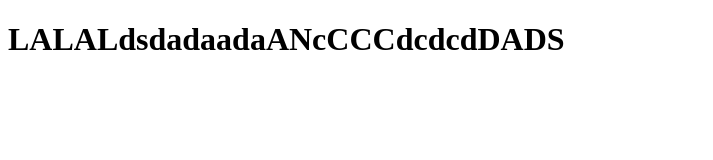
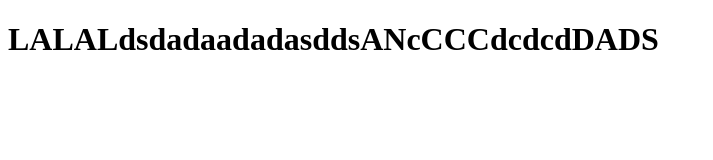
Before and after one commit to Yevhenii-Lavro/Trainee, a plain HTML site: page index2.html in a window 1280 px wide. Shown: the whole page, without its empty margins (0-713 px from the left). Drawn offline with Linux system fonts and the light colour scheme.

Commit message:
dasdsada

```diff
--- a/index2.html
+++ b/index2.html
@@ -6,6 +6,6 @@
     <title>Document</title>
 </head>
 <body>
-    <h1>LALALdsdadaadaANcCCCdcdcdDADS</h1>
+    <h1>LALALdsdadaadadasddsANcCCCdcdcdDADS</h1>
 </body>
 </html>
```
